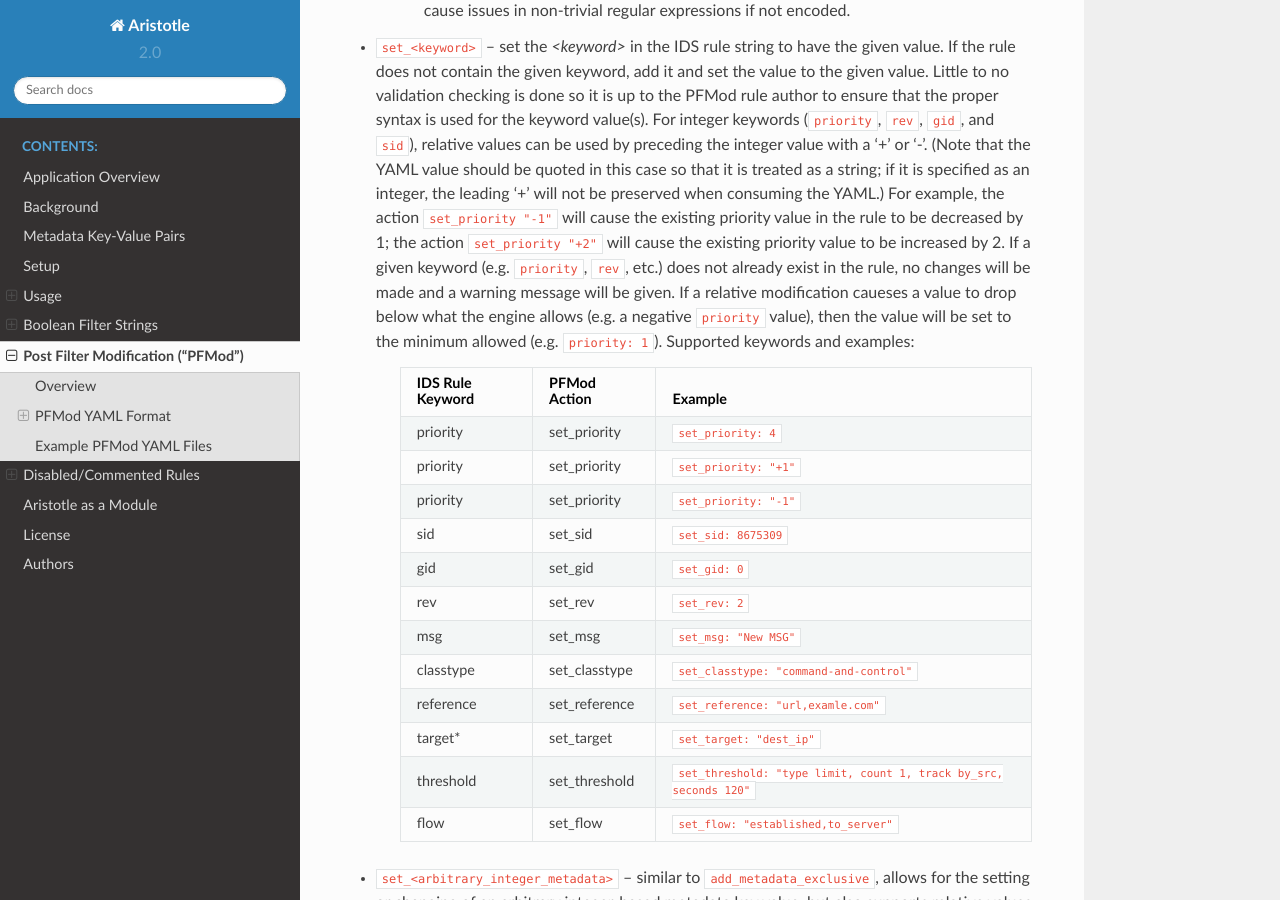
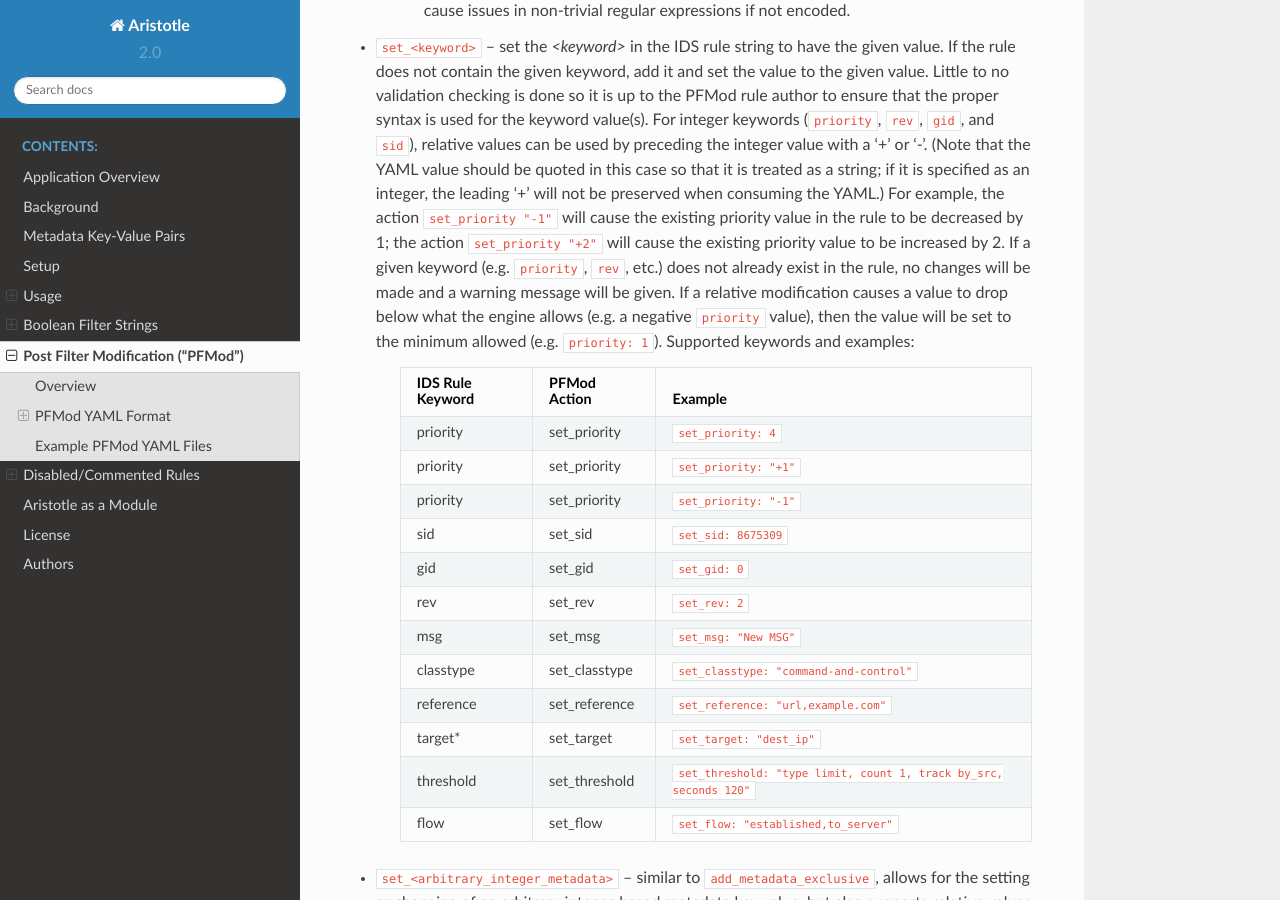
Before and after one commit to secureworks/aristotle, a Sphinx documentation site: the page built from docs/post_filter_mod.rst, in a window 1280 px wide and 900 px high, scrolled down 2014 px. Built offline with Sphinx 7.4.7 and the Read the Docs theme 2.0.0, drawn with Linux system fonts in a browser that asks for light colours; some of the changed text lies outside the part shown.

Commit message:
fix spelling errors

```diff
--- a/docs/disabled_rules.rst
+++ b/docs/disabled_rules.rst
@@ -9,7 +9,7 @@ and :doc:`Post Filter Modification <post_filter_mod>`.
 Identification
 --------------
 
-Disabled rules are identifed by the lines starting with the comment character ``#`` but containing
+Disabled rules are identified by the lines starting with the comment character ``#`` but containing
 what appears to be a valid rule.  Whitespace before and after the comment character, as well as
 trailing whitespace is disregarded.
 
--- a/docs/post_filter_mod.rst
+++ b/docs/post_filter_mod.rst
@@ -87,7 +87,7 @@ Supported ``actions`` are:
    example, the action ``set_priority "-1"`` will cause the existing priority value in the rule to be decreased by
    1; the action ``set_priority "+2"`` will cause the existing priority value to be increased by 2.  If a given keyword
    (e.g. ``priority``, ``rev``, etc.) does not already exist in the rule, no changes will be made and a warning message will
-   be given.  If a relative modification caueses a value to drop below what the engine allows (e.g. a negative ``priority``
+   be given.  If a relative modification causes a value to drop below what the engine allows (e.g. a negative ``priority``
    value), then the value will be set to the minimum allowed (e.g. ``priority: 1``).
    Supported keywords and examples:
 
@@ -102,7 +102,7 @@ Supported ``actions`` are:
     rev               set_rev        ``set_rev: 2``
     msg               set_msg        ``set_msg: "New MSG"``
     classtype         set_classtype  ``set_classtype: "command-and-control"``
-    reference         set_reference  ``set_reference: "url,examle.com"``
+    reference         set_reference  ``set_reference: "url,example.com"``
     target*           set_target     ``set_target: "dest_ip"``
     threshold         set_threshold  ``set_threshold: "type limit, count 1, track by_src, seconds 120"``
     flow              set_flow       ``set_flow: "established,to_server"``
--- a/docs/usage.rst
+++ b/docs/usage.rst
@@ -91,7 +91,7 @@ Example Usage
 
 .. note::
     ``aristotle.py`` in the root of the repository is a symlink
-    to ``aristotle/aristotle.py``.  If the evironment in use does
+    to ``aristotle/aristotle.py``.  If the environment in use does
     not recognize symlinks, adjust the paths accordingly.
 
 Show high level statistics on all the keys in the ``example.rules`` file:
@@ -330,7 +330,7 @@ Modify Metadata
 ---------------
 
 .. note::
-    No metadata is altered on output unless the Modify Metdata option is set!
+    No metadata is altered on output unless the Modify Metadata option is set!
 
 The command line and the :ref:`Ruleset class constructor <target Ruleset class>` offer
 the option to update the metadata keyword value on output.  If this option is not set,
```
Also changed, not shown: other parts of docs/post_filter_mod.rst (+1 -1 lines).
